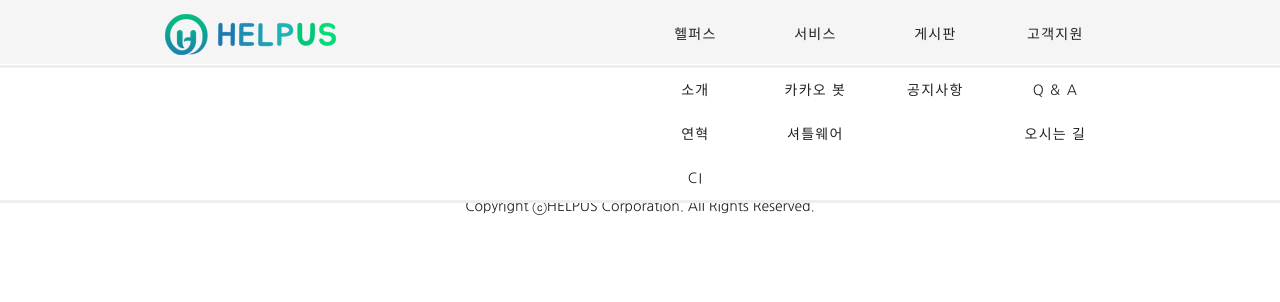
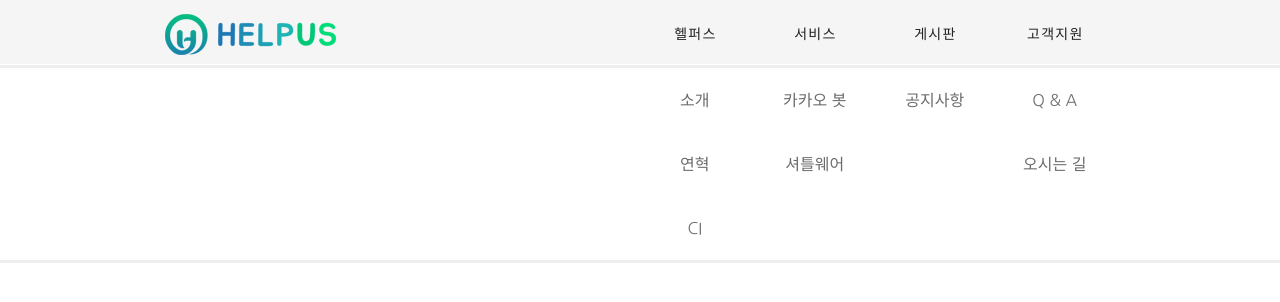
Before and after one commit to HELPUS-korea/HELPUS-korea.github.io, a Vue app: page / in a window 1280 px wide. Both pictures are taken after a click on the button "헬퍼스". Shown: the top 302 px of the page. Built offline with nearby package versions, Linux system fonts and the light colour scheme; what vue-icon would draw is missing.

Commit message:
Style: Change sub-toolbar style

```diff
--- a/src/App.vue
+++ b/src/App.vue
@@ -29,9 +29,9 @@
         <div class="sub-toolbar-items">
           <v-layout>
             <v-item-group v-for="nav in navItems" :key="`sub-toolbar-${nav.title}`"
-              class="d-inline-block">
+              class="sub-toolbar-item d-inline-block">
               <v-item v-for="item in nav.children" :key="`sub-toolbar-item-${item.title}`">
-                <v-btn text width="120" v-text="item.title" :to="item.link" large />
+                <span class="pa-5 text-center"><a :href="item.link" v-text="item.title" /></span>
               </v-item>
             </v-item-group>
           </v-layout>
@@ -120,7 +120,7 @@ export default {
   name: 'App',
   data: () => ({
     drawer: false, // mobile toolbar
-    hoverNav: true, // sub-toolbar
+    hoverNav: false, // sub-toolbar
     info: { // footer
       companyName: 'HELPUS',
       CEO: '김두연',
@@ -306,4 +306,22 @@ div.sub-toolbar > div.shadow-title-logo {
 div.sub-toolbar > div.sub-toolbar-items {
   width: 480px; // toolbar width
 }
+
+// sub-toolbar-item
+div.sub-toolbar-item {
+  width: 120px;
+}
+div.sub-toolbar-item > span {
+  width: 100%;
+  display: block;
+}
+div.sub-toolbar-item > span > a {
+  color: #6c6c6c;
+  text-decoration: none;
+  transition: color 0.2s ease;
+}
+div.sub-toolbar-item > span > a:hover {
+  color: black;
+  text-decoration: none;
+}
 </style>
```
